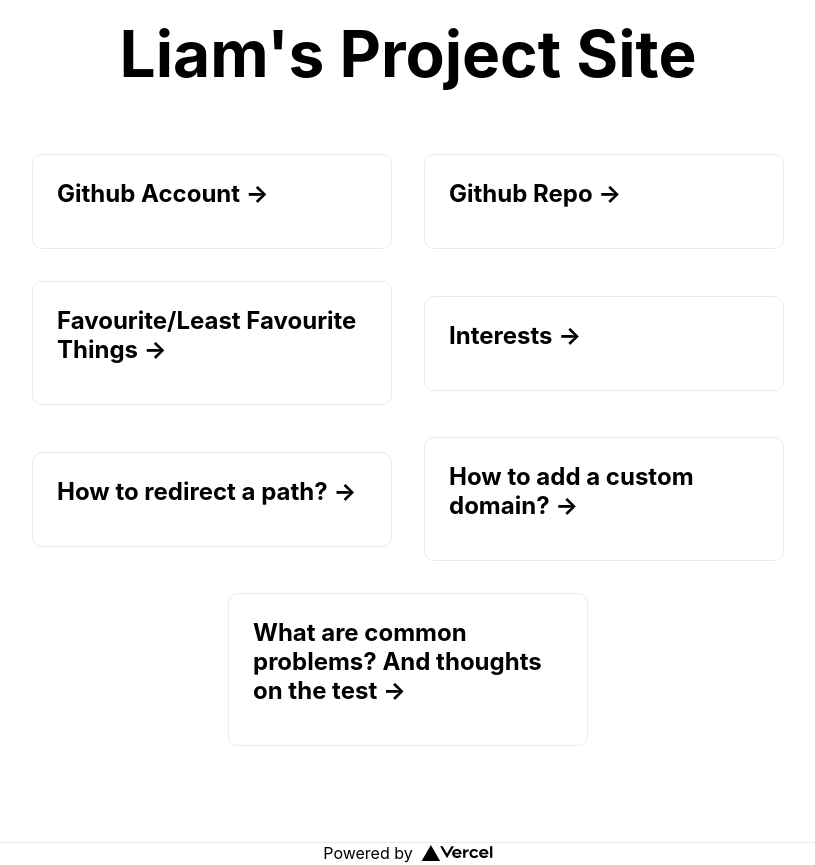
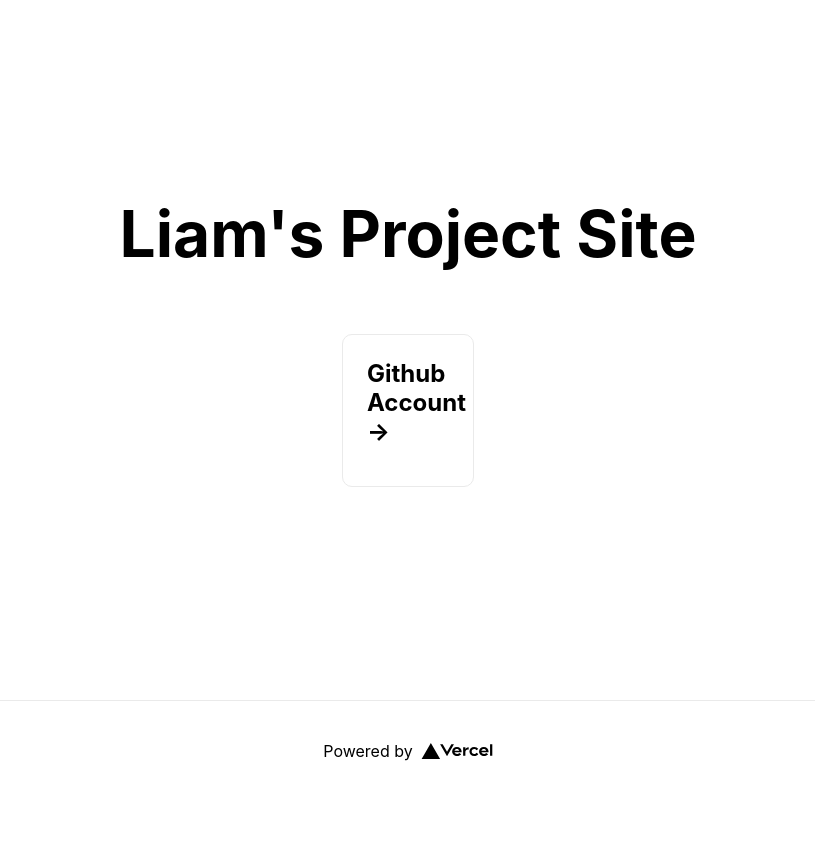
Before and after one commit to licrow/nextjs, a Next.js app: page / in a window 1280 px wide. Shown: the whole page, without its empty margins (232-1047 px from the left). After the commit the page ends 800 px from the top, so only its background shows below. Built offline with nearby package versions, Linux system fonts and the light colour scheme.

Commit message:
Update index.js

```diff
--- a/pages/index.js
+++ b/pages/index.js
@@ -17,54 +17,10 @@ export default function Home() {
         </h1>
 
         <div className={styles.grid}>
-          <a href="https://github.com/licrow" className={styles.card}>
+          <a href="https://example.evangelionunit.one" className={styles.card}>
             <h2>Github Account &rarr;</h2>
           </a>
 
-          <a href="https://github.com/licrow/nextjs" className={styles.card}>
-            <h2>Github Repo &rarr;</h2>
-          </a>
-
-          <a
-            href="https://www.evangelionunit.one/things"
-            className={styles.card}
-          >
-            <h2>Favourite/Least Favourite Things &rarr;</h2>
-          </a>
-
-          <a
-            href="https://www.evangelionunit.one/interests"
-            className={styles.card}
-          >
-            <h2>Interests &rarr;</h2>
-            <p>
-            </p>
-          </a>
-
-          <a
-            href="https://www.evangelionunit.one/redirect"
-            className={styles.card}
-          >
-            <h2>How to redirect a path? &rarr;</h2>
-            <p></p>
-          </a>
-
-          <a
-            href="https://www.evangelionunit.one/domain"
-            className={styles.card}
-          >
-            <h2>How to add a custom domain? &rarr;</h2>
-            <p>
-            </p>
-          </a>
-
-          <a
-            href="https://www.evangelionunit.one/thoughts"
-            className={styles.card}
-          >
-            <h2>What are common problems? And thoughts on the test &rarr;</h2>
-            <p></p>
-          </a>
         </div>
       </main>
 
```
